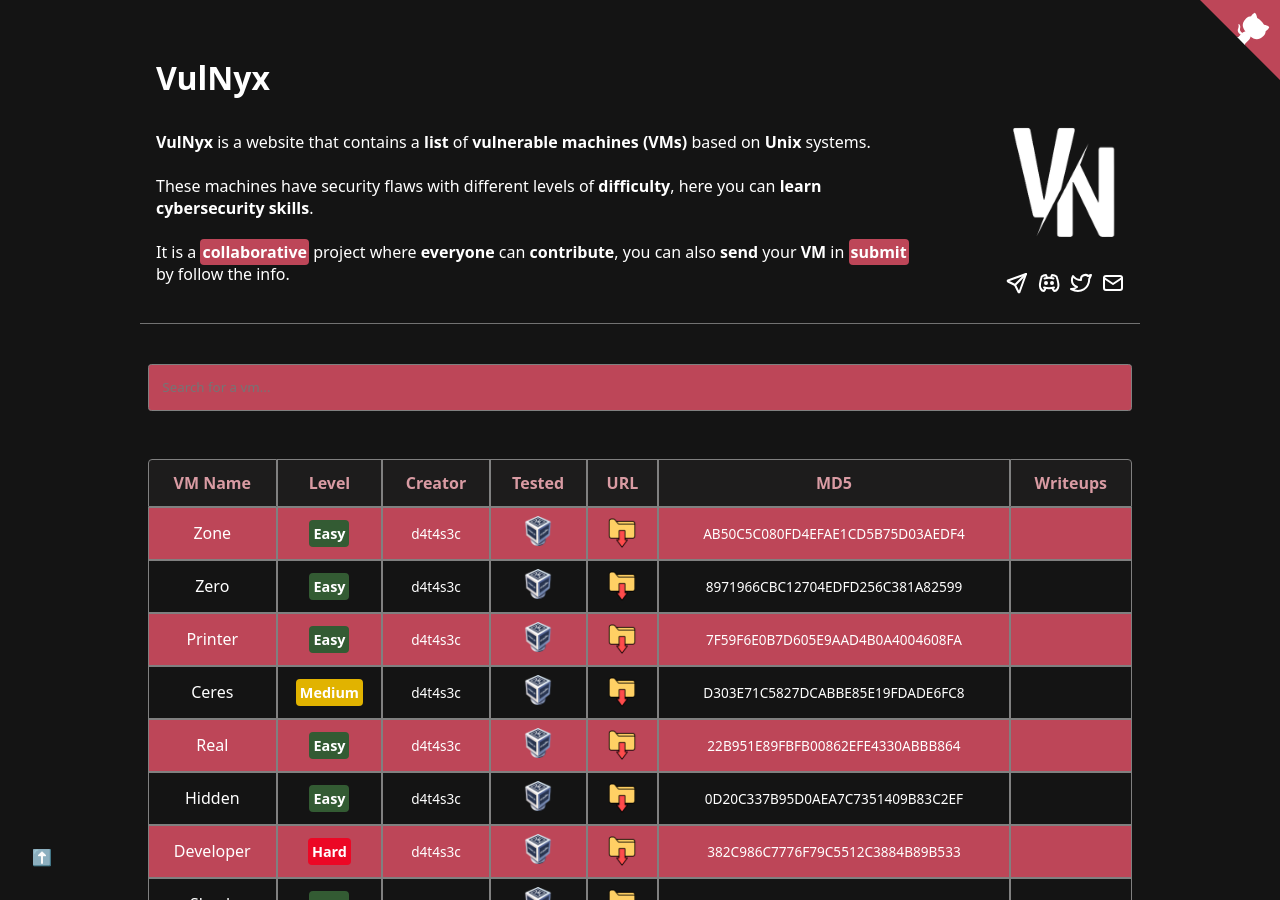
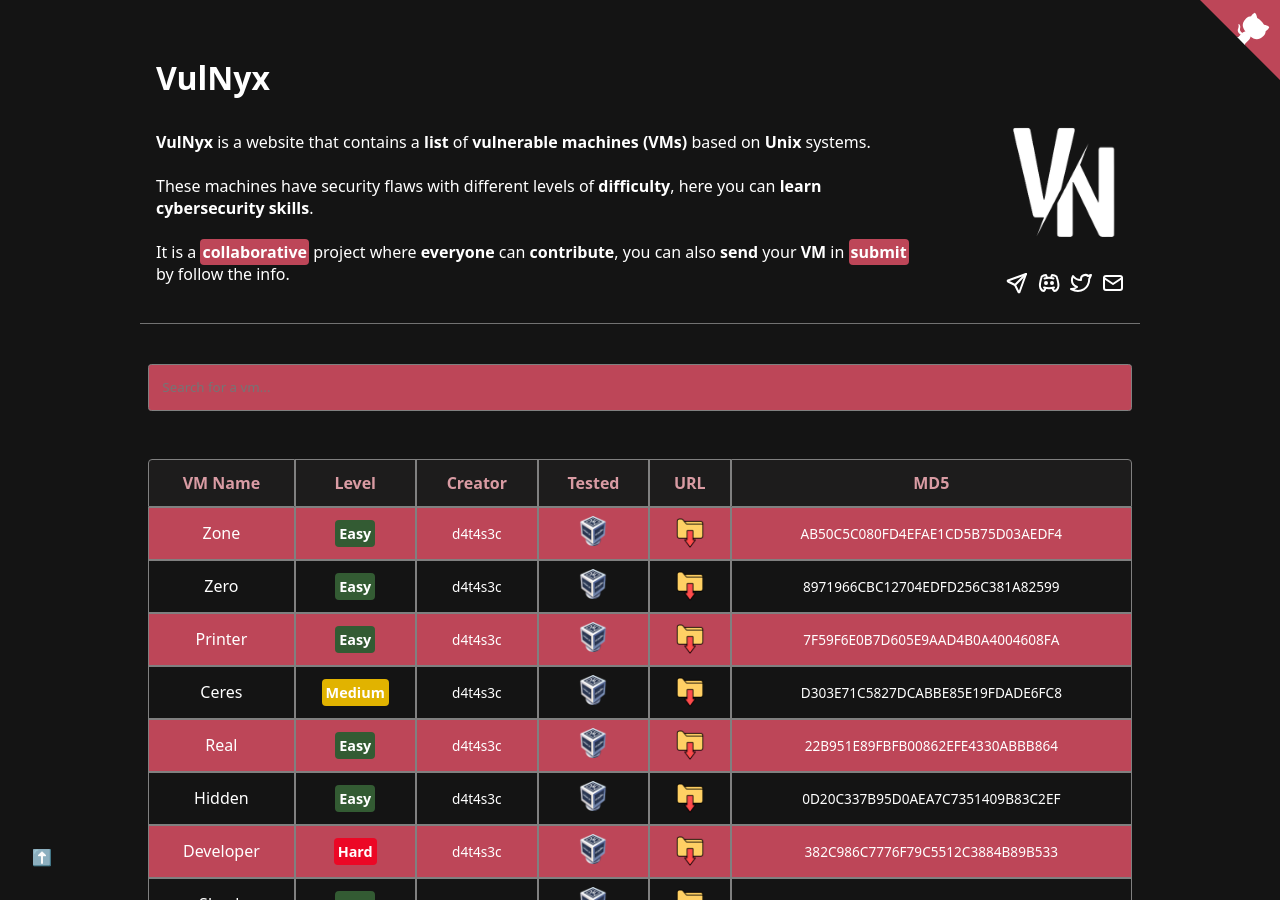
Before and after one commit to VulNyx/vulnyx, a Jekyll site: the page built from index.md, in a window 1280 px wide and 900 px high. Built offline with Jekyll 4.4.1, drawn with Linux system fonts in a browser that asks for light colours.

Commit message:
Update bin_table.html

```diff
--- a/_includes/bin_table.html
+++ b/_includes/bin_table.html
@@ -12,7 +12,7 @@
                 <th>Tested</th>
                 <th>URL</th>
                 <th>MD5</th>
-                <th>Writeups</th>
+                <!--<th>Writeups</th> -->
             </tr>
         </thead>
         <tbody>
@@ -27,7 +27,7 @@
             <td class="tested">{% include tested_list.html bin=file %}</td>
             <td class="url">{% include url_list.html bin=file %}</td>
             <td class="md5">{% include md5_list.html bin=file %}</td>
-            <td class="writeups"></td>
+            <!--<td class="writeups"></td> -->
             </tr>
             {% endfor %}
         </tbody>
```
